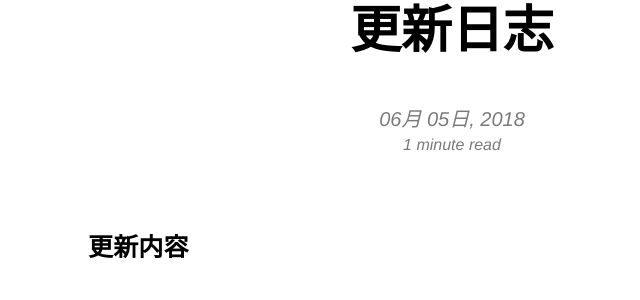
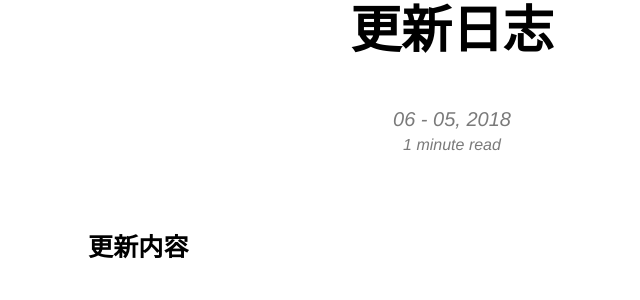
Before and after one commit to ScrisStudio/scris.top, a Jekyll site: the page built from _posts/2018-06-05-Log.md, in a window 1280 px wide and 900 px high. Shown: the part 279-579 px from the top of the window, without its empty margins (188-828 px from the left). Built offline with Jekyll 4.4.1, drawn with Linux system fonts in a browser that asks for light colours; comment, search, counter and statistics services are not loaded.

Commit message:
Update post.html

```diff
--- a/_layouts/post.html
+++ b/_layouts/post.html
@@ -14,7 +14,7 @@ layout: default-left
   <h2 class="py2" align="center">{{ page.title }}</h1>
   {% endif %}
 	<center>
-	  <span class="post-meta" align="center">{{ page.date | date: "%m月 %d日, %Y" }}</span><br>
+	  <span class="post-meta" align="center">{{ page.date | date: "%m - %d, %Y" }}</span><br>
 	  <span class="post-meta small" align="center">{{ minutes }} minute read</span>
 	</center>
 </div>
```
